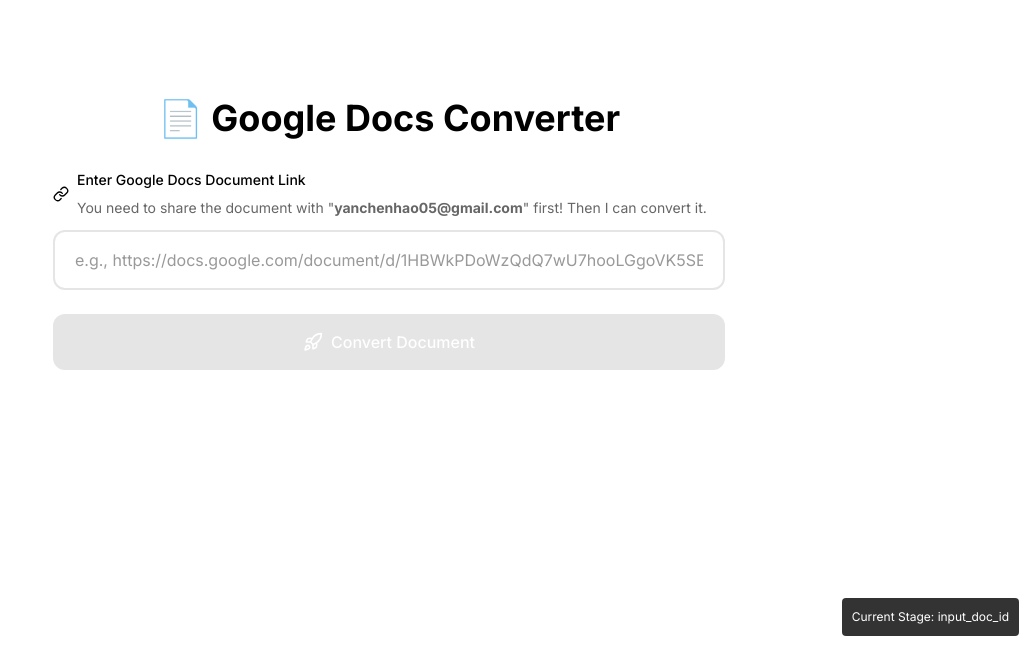
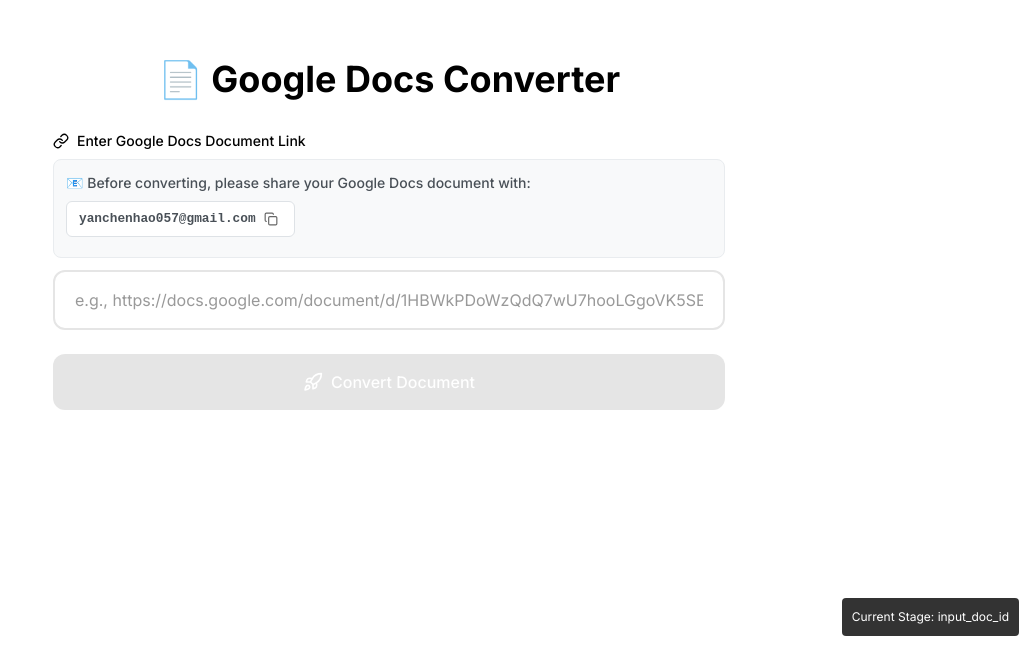
Before and after one commit to yanchenhao57/gdocs-blog-publisher, a Next.js app in the folder frontend/: page / in a window 1280 px wide. Shown: the part 154-800 px from the top of the page, without its empty margins (251-1280 px from the left). Built offline with nearby package versions, Linux system fonts and the light colour scheme; no server answers.

Commit message:
feat: :sparkles: 更新email share板块

```diff
--- a/frontend/src/components/DocInput.tsx
+++ b/frontend/src/components/DocInput.tsx
@@ -8,6 +8,8 @@
   CheckCircle,
   Loader2,
   Rocket,
+  Copy,
+  Check,
 } from "lucide-react";
 
 interface DocInputProps {
@@ -20,6 +22,7 @@
   const [isValid, setIsValid] = useState(false);
   const [isLoading, setIsLoading] = useState(false);
   const [docId, setDocId] = useState<string | null>(null);
+  const [copied, setCopied] = useState(false);
 
   // 从链接中提取 Google Docs ID
   const extractDocId = (link: string): string | null => {
@@ -129,6 +132,21 @@
     }
   };
 
+  // 复制邮箱地址
+  const handleCopyEmail = async () => {
+    const email = "yanchenhao057@gmail.com";
+    try {
+      await navigator.clipboard.writeText(email);
+      setCopied(true);
+      setTimeout(() => setCopied(false), 3000); // 3秒后重置状态
+    } catch (err) {
+      console.error("Failed to copy email:", err);
+      // 如果复制失败，也显示成功状态，因为用户已经点击了
+      setCopied(true);
+      setTimeout(() => setCopied(false), 2000);
+    }
+  };
+
   return (
     <div
       className="w-full max-w-2xl"
@@ -152,41 +170,110 @@
 
       <div className="space-y-6" style={{ marginBottom: "1.5rem" }}>
         <div>
+          <div style={{ marginBottom: "0.75rem" }}>
             <label
               htmlFor="doc-link"
-            className="block text-sm font-medium mb-3"
+              className="block text-sm font-medium mb-2"
               style={{
                 display: "flex",
                 alignItems: "center",
                 gap: "0.5rem",
                 fontSize: "0.875rem",
                 fontWeight: "500",
-              marginBottom: "0.75rem",
+                marginBottom: "0.5rem",
                 color: "#000000",
               }}
             >
               <Link size={16} />
+              <span>Enter Google Docs Document Link</span>
+            </label>
+
             <div
-              style={{
-                display: "flex",
-                flexDirection: "column",
-                gap: "0.5rem",
-              }}
-            >
-              <span>Enter Google Docs Document Link</span>{" "}
-              <span
               style={{
                 fontSize: "0.875rem",
                 fontWeight: "400",
                 color: "#666666",
+                marginBottom: "0.5rem",
+                padding: "0.75rem",
+                backgroundColor: "#f8f9fa",
+                borderRadius: "0.5rem",
+                border: "1px solid #e9ecef",
               }}
             >
-                You need to share the document with "
-                <strong>yanchenhao05@gmail.com</strong>" first! Then I can
-                convert it.
+              <div style={{ marginBottom: "0.5rem" }}>
+                <span style={{ fontWeight: "500", color: "#495057" }}>
+                  📧 Before converting, please share your Google Docs document with:
                 </span>
               </div>
-          </label>
+
+              <div style={{ display: "flex", alignItems: "center", gap: "0.5rem", flexWrap: "wrap", marginBottom: "0.5rem" }}>
+                <div
+                  style={{
+                    display: "flex",
+                    alignItems: "center",
+                    gap: "0.25rem",
+                    backgroundColor: "#ffffff",
+                    padding: "0.375rem 0.75rem",
+                    borderRadius: "0.375rem",
+                    border: copied ? "2px solid #10b981" : "1px solid #dee2e6",
+                    fontFamily: "monospace",
+                    fontSize: "0.8rem",
+                    transition: "all 0.3s ease",
+                    boxShadow: copied ? "0 0 0 3px rgba(16, 185, 129, 0.1)" : "none",
+                  }}
+                >
+                  <strong style={{ color: copied ? "#10b981" : "#495057" }}>
+                    yanchenhao057@gmail.com
+                  </strong>
+                  <button
+                    onClick={handleCopyEmail}
+                    style={{
+                      background: copied ? "#10b981" : "none",
+                      border: "none",
+                      cursor: "pointer",
+                      padding: "0.25rem",
+                      borderRadius: "0.25rem",
+                      display: "flex",
+                      alignItems: "center",
+                      justifyContent: "center",
+                      transition: "all 0.3s ease",
+                      minWidth: "20px",
+                      minHeight: "20px",
+                    }}
+                    onMouseEnter={(e) => {
+                      if (!copied) {
+                        e.currentTarget.style.backgroundColor = "#f0f0f0";
+                      }
+                    }}
+                    onMouseLeave={(e) => {
+                      if (!copied) {
+                        e.currentTarget.style.backgroundColor = "transparent";
+                      }
+                    }}
+                    title={copied ? "Email copied to clipboard!" : "Click to copy email address"}
+                  >
+                    {copied ? (
+                      <Check
+                        size={14}
+                        style={{
+                          color: "#ffffff",
+                          transition: "all 0.3s ease"
+                        }}
+                      />
+                    ) : (
+                      <Copy
+                        size={14}
+                        style={{
+                          color: "#666666",
+                          transition: "all 0.3s ease"
+                        }}
+                      />
+                    )}
+                  </button>
+                </div>
+              </div>
+            </div>
+          </div>
           <input
             id="doc-link"
             type="text"
```
Lines whose indentation alone changed are shown as unchanged.
